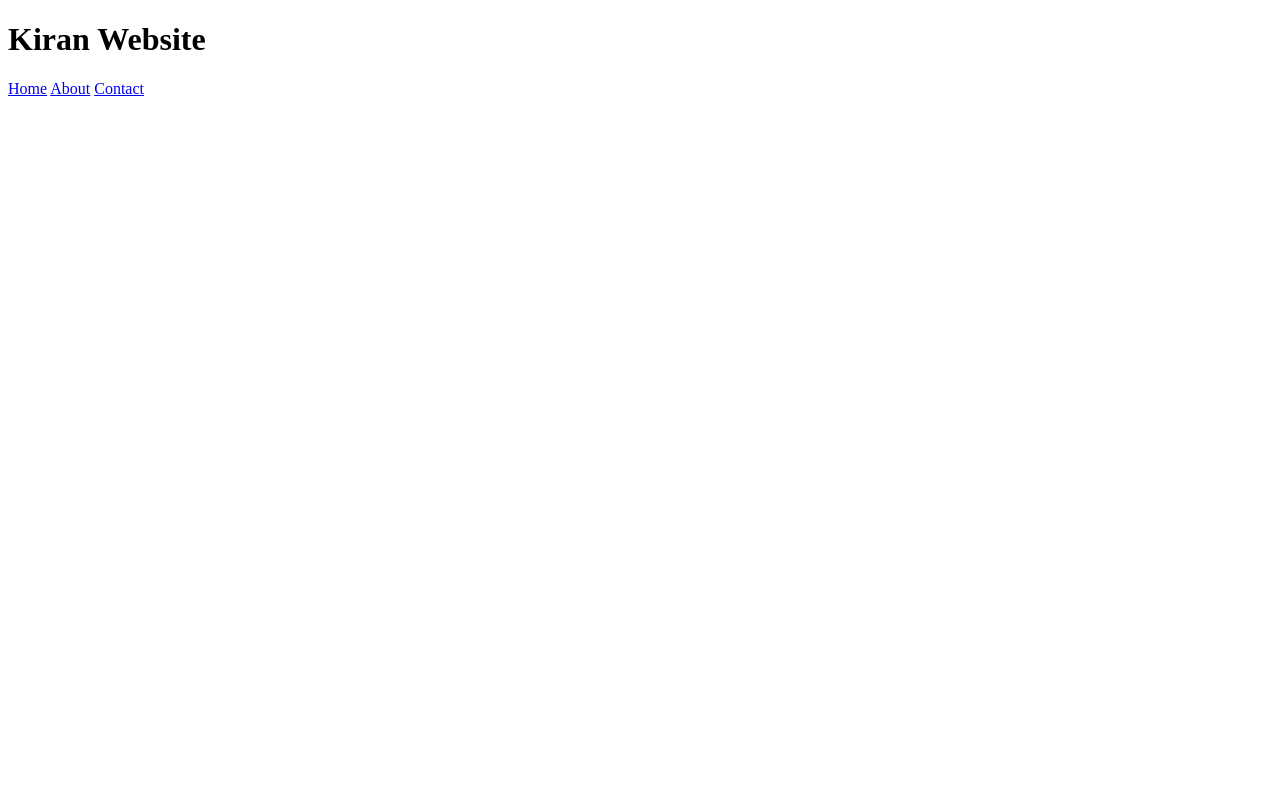
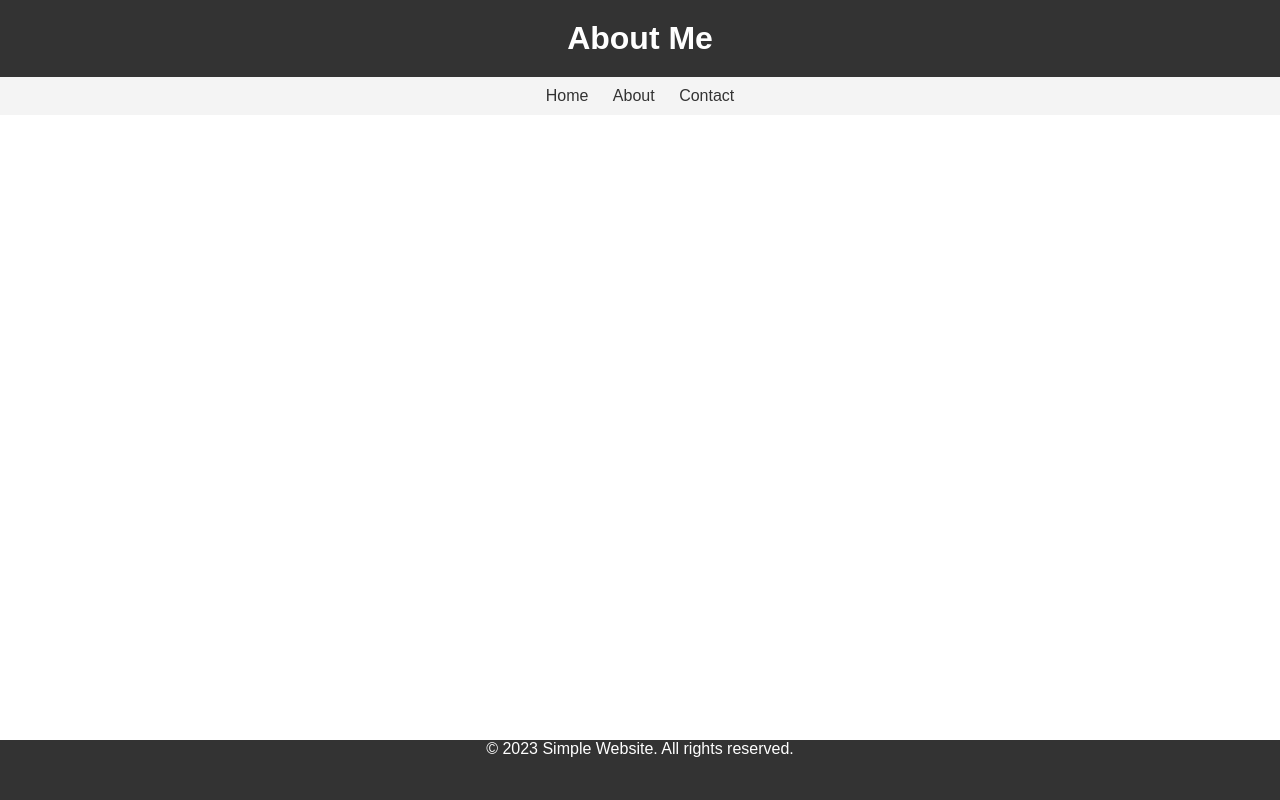
Before and after one commit to adhikariray709/My-First, a plain HTML site: page about.html in a window 1280 px wide. Drawn offline with Linux system fonts and the light colour scheme.

Commit message:
about change

```diff
--- a/about.html
+++ b/about.html
@@ -5,15 +5,19 @@
     <meta http-equiv="X-UA-Compatible" content="IE=edge">
     <meta name="viewport" content="width=device-width, initial-scale=1.0">
     <title>Kiran Website</title>
+    <link rel="stylesheet" href="style.css">
 </head>
 <body>
     <header>
-        <h1>Kiran Website</h1>
+        <h1>About Me</h1>
     </header>
     <nav>
         <a href="index.html">Home</a>
         <a href="about.html">About</a>
         <a href="#">Contact</a>
     </nav>
+    <footer>
+        &copy; 2023 Simple Website. All rights reserved.
+    </footer>
 </body>
 </html>
```
